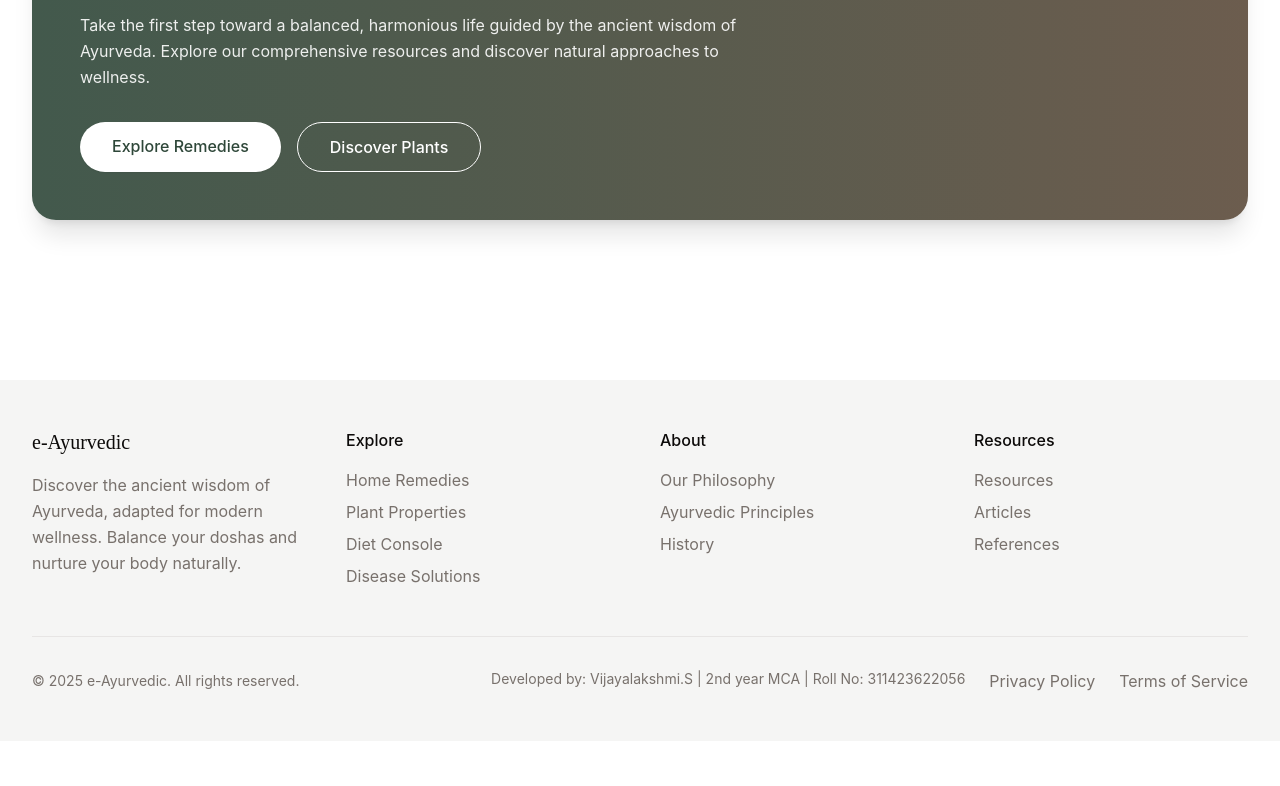
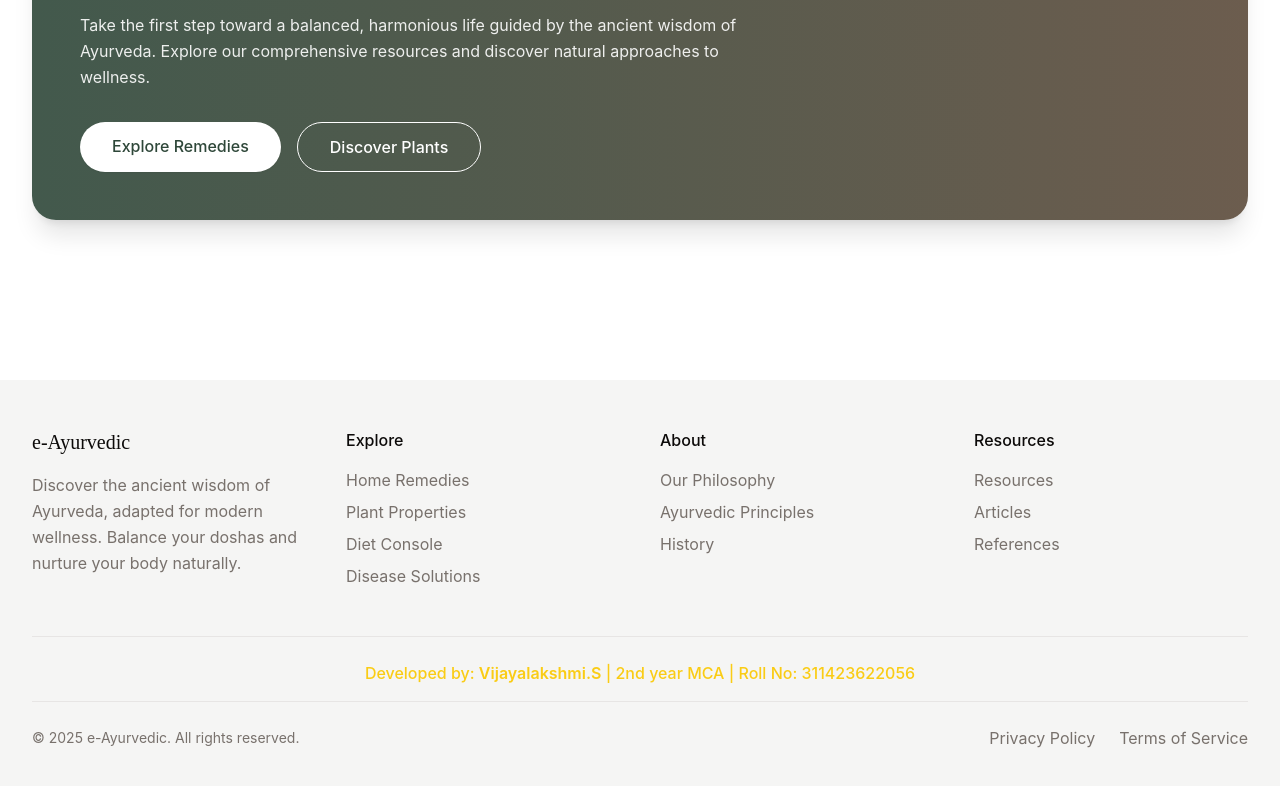
Before and after one commit to Bharathan-vicky/E-ayurvedicV, a React (Vite) app: page / in a window 1280 px wide. Shown: the part 2040-2826 px from the top of the page. Before the commit the page ends 2781 px from the top, so only its background shows below. Built offline with nearby package versions, Linux system fonts and the light colour scheme.

Commit message:
Add footer visibility
Make the footer visible on all pages.

```diff
--- a/src/components/layout/Footer.tsx
+++ b/src/components/layout/Footer.tsx
@@ -64,16 +64,21 @@ const Footer = () => {
           ))}
         </div>
 
-        <div className="border-t border-border mt-12 pt-8">
+        {/* Student Info - Made more prominent */}
+        <div className="border-t border-border mt-12 pt-6 mb-4">
+          <div className="text-center">
+            <p className="font-medium text-primary text-base">
+              Developed by: <span className="font-semibold">Vijayalakshmi.S</span> | 2nd year MCA | Roll No: 311423622056
+            </p>
+          </div>
+        </div>
+
+        <div className="border-t border-border pt-6">
           <div className="flex flex-col md:flex-row justify-between items-center">
             <p className="text-sm text-muted-foreground">
               © {currentYear} e-Ayurvedic. All rights reserved.
             </p>
-            <div className="flex flex-col md:flex-row space-y-2 md:space-y-0 md:space-x-6 mt-4 md:mt-0">
-              <p className="text-sm text-muted-foreground">
-                Developed by: Vijayalakshmi.S | 2nd year MCA | Roll No: 311423622056
-              </p>
-              <div className="flex space-x-6">
+            <div className="flex space-x-6 mt-4 md:mt-0">
               <a href="#" className="text-muted-foreground hover:text-primary transition-colors duration-200">
                 Privacy Policy
               </a>
@@ -84,7 +89,6 @@ const Footer = () => {
           </div>
         </div>
       </div>
-      </div>
     </footer>
   );
 };
```
Lines whose indentation alone changed are shown as unchanged.
